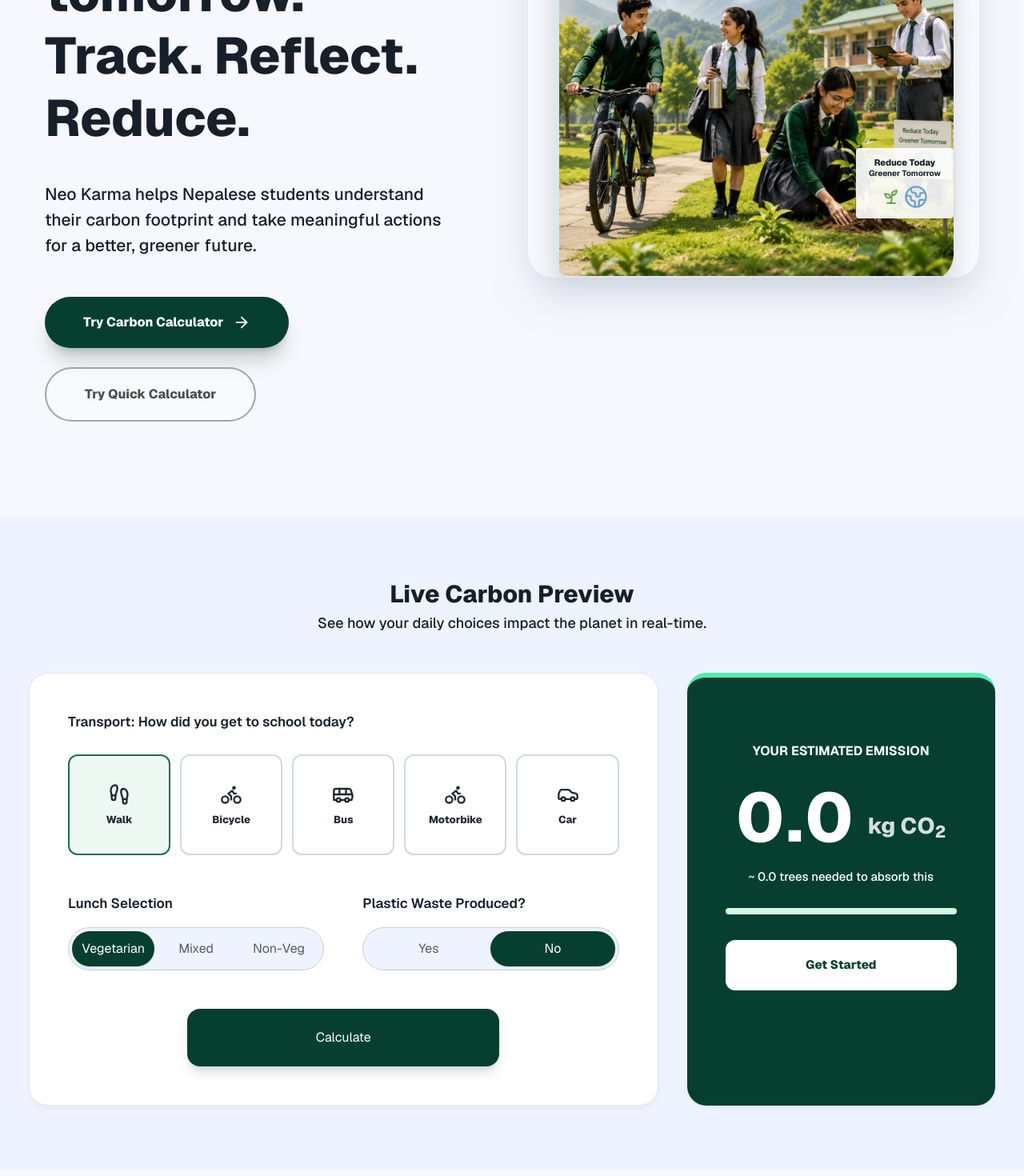
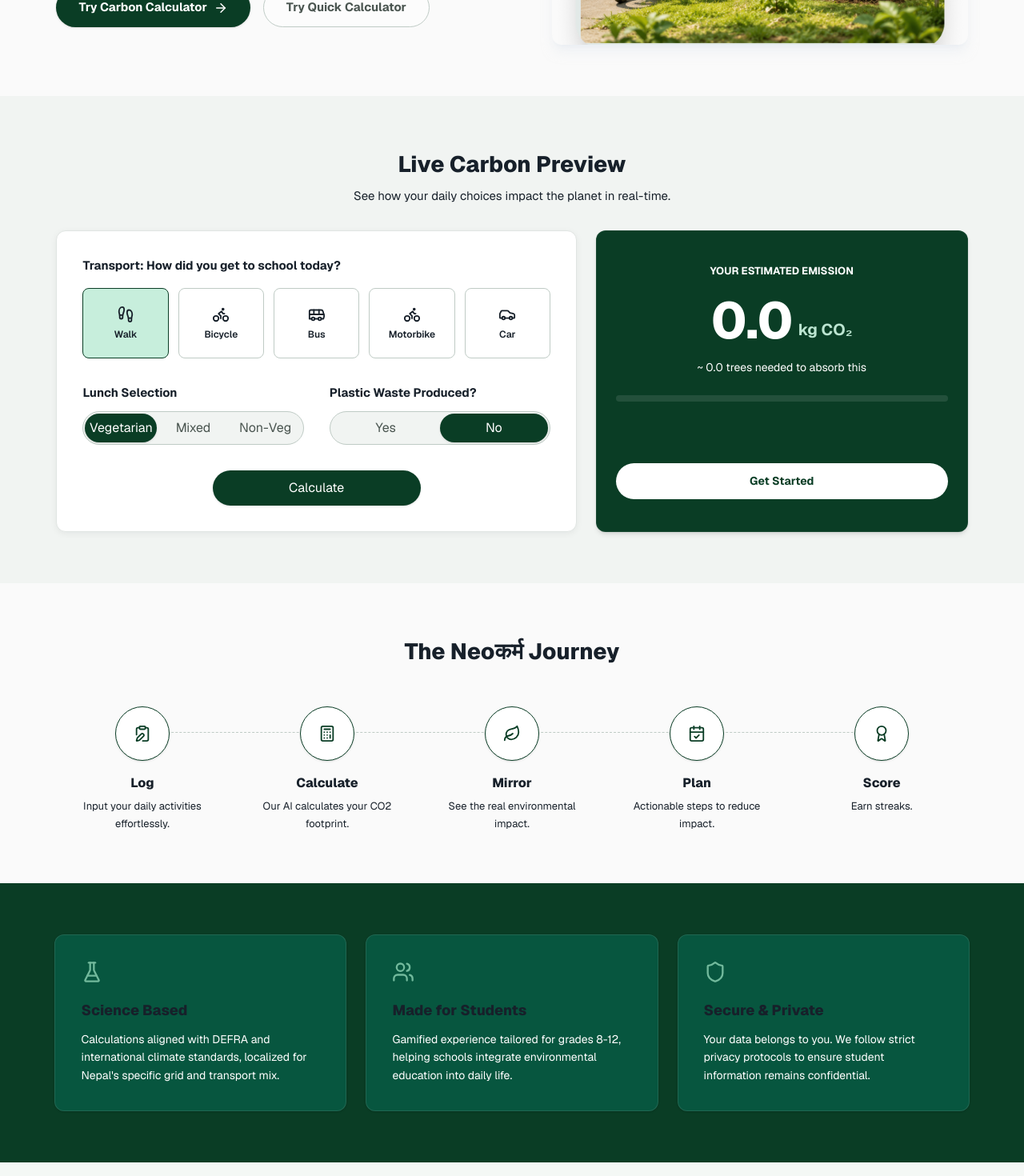
Before and after one commit to dipika-maharjan/NeoKarma, a Next.js app in the folder frontend/: page / in a window 1280 px wide. Shown: the part 500-1970 px from the top of the page at 80% size. Built offline with nearby package versions, Linux system fonts and the light colour scheme; no server answers.

Commit message:
ui fixes

```diff
--- a/frontend/src/app/page.jsx
+++ b/frontend/src/app/page.jsx
@@ -4,7 +4,7 @@
 import Image from 'next/image';
 import Link from 'next/link';
 import LandingNavbar from '@/components/LandingNavbar';
-import Footer from '@/components/Footer';
+import LandingFooter from '@/components/LandingFooter';
 import {
   ArrowRight,
   Award,
@@ -58,36 +58,36 @@
   };
 
   const transportOptions = [
-    { id: 'walk', label: 'Walk', icon: <Footprints size={28} /> },
-    { id: 'bicycle', label: 'Bicycle', icon: <Bike size={28} /> },
-    { id: 'bus', label: 'Bus', icon: <Bus size={28} /> },
-    { id: 'motorbike', label: 'Motorbike', icon: <Bike size={28} /> },
-    { id: 'car', label: 'Car', icon: <Car size={28} /> },
+    { id: 'walk', label: 'Walk', icon: <Footprints size={22} /> },
+    { id: 'bicycle', label: 'Bicycle', icon: <Bike size={22} /> },
+    { id: 'bus', label: 'Bus', icon: <Bus size={22} /> },
+    { id: 'motorbike', label: 'Motorbike', icon: <Bike size={22} /> },
+    { id: 'car', label: 'Car', icon: <Car size={22} /> },
   ];
 
   const journeySteps = [
     {
-      icon: <ClipboardPen size={30} />,
+      icon: <ClipboardPen size={22} />,
       title: 'Log',
       description: 'Input your daily activities effortlessly.',
     },
     {
-      icon: <Calculator size={30} />,
+      icon: <Calculator size={22} />,
       title: 'Calculate',
       description: 'Our AI calculates your CO2 footprint.',
     },
     {
-      icon: <Leaf size={30} />,
+      icon: <Leaf size={22} />,
       title: 'Mirror',
       description: 'See the real environmental impact.',
     },
     {
-      icon: <CalendarCheck size={30} />,
+      icon: <CalendarCheck size={22} />,
       title: 'Plan',
       description: 'Actionable steps to reduce impact.',
     },
     {
-      icon: <Award size={30} />,
+      icon: <Award size={22} />,
       title: 'Score',
       description: 'Earn streaks.',
     },
@@ -95,19 +95,19 @@
 
   const featureCards = [
     {
-      icon: <FlaskConical size={36} />,
+      icon: <FlaskConical size={28} />,
       title: 'Science Based',
       description:
         "Calculations aligned with DEFRA and international climate standards, localized for Nepal's specific grid and transport mix.",
     },
     {
-      icon: <Users size={36} />,
+      icon: <Users size={28} />,
       title: 'Made for Students',
       description:
         'Gamified experience tailored for grades 8-12, helping schools integrate environmental education into daily life.',
     },
     {
-      icon: <Shield size={36} />,
+      icon: <Shield size={28} />,
       title: 'Secure & Private',
       description:
         'Your data belongs to you. We follow strict privacy protocols to ensure student information remains confidential.',
@@ -117,37 +117,37 @@
   return (
     <>
       <LandingNavbar />
-      <main className="min-h-screen bg-[#f7f8fd]">
-        <section className="mx-auto max-w-[1840px] px-6 pb-[118px] pt-[112px] md:px-14">
-          <div className="grid items-center gap-20 lg:grid-cols-[0.93fr_1fr]">
+      <main className="min-h-screen bg-[#FAFAFA]">
+        <section className="mx-auto max-w-[94%] px-4 py-12 md:py-16 md:px-8">
+          <div className="grid items-center gap-12 lg:grid-cols-[1.1fr_1fr]">
             <div>
-              <div className="mb-14 inline-flex items-center gap-2 rounded-full bg-[#c8f3da] px-6 py-2 text-[13px] font-extrabold uppercase tracking-wide text-[#6c8c7d]">
-                <GraduationCap size={18} />
+              <div className="mb-6 inline-flex items-center gap-2 rounded-full bg-[#E8F5E9] px-4 py-1.5 text-[12px] font-bold uppercase tracking-wider text-[#1B5E20]">
+                <GraduationCap size={16} />
                 Made for Nepalese Schools
               </div>
 
-              <h1 className="mb-10 max-w-[780px] text-[48px] font-extrabold leading-[1.22] text-[#063f2f] md:text-[64px]">
+              <h1 className="mb-6 max-w-[780px] text-[34px] font-extrabold leading-[1.25] text-[#0A3D25] md:text-[44px]">
                 Your actions today shape tomorrow. Track. Reflect. Reduce.
               </h1>
 
-              <p className="mb-12 max-w-[760px] text-[21px] font-medium leading-8 text-[#6c7370]">
+              <p className="mb-8 max-w-[700px] text-[16px] md:text-[18px] leading-relaxed text-[#4A5550]">
                 Neo Karma helps Nepalese students understand their carbon
                 footprint and take meaningful actions for a better, greener
                 future.
               </p>
 
-              <div className="flex flex-wrap gap-6">
+              <div className="flex flex-wrap gap-4">
                 <Link
                   href="/calculator"
-                  className="inline-flex items-center gap-3 rounded-full bg-[#063f2f] px-12 py-5 text-[16px] font-extrabold text-white no-underline shadow-xl shadow-green-950/20 transition hover:bg-[#052f23]"
+                  className="inline-flex items-center gap-2 rounded-full bg-[#0A3D25] px-7 py-3 text-[15px] font-bold text-white no-underline shadow-sm transition hover:bg-[#072B1A]"
                 >
                   Try Carbon Calculator
-                  <ArrowRight size={22} />
+                  <ArrowRight size={18} />
                 </Link>
 
                 <Link
                   href="#preview"
-                  className="rounded-full border-2 border-[#9fa6a3] bg-white/20 px-12 py-5 text-[16px] font-extrabold text-[#46504b] no-underline transition hover:bg-white"
+                  className="rounded-full border border-[#BFCBC5] bg-white/40 px-7 py-3 text-[15px] font-bold text-[#4A5550] no-underline transition hover:bg-white"
                 >
                   Try Quick Calculator
                 </Link>
@@ -155,7 +155,7 @@
             </div>
 
             <div className="relative">
-              <div className="relative overflow-hidden rounded-[32px] shadow-2xl shadow-slate-400/50">
+              <div className="relative overflow-hidden rounded-xl shadow-lg shadow-slate-200/50">
                 <Image
                   src="/images/hero.png"
                   alt="Students planting trees in Nepal"
@@ -181,56 +181,56 @@
           </div>
         </section>
 
-        <section id="preview" className="bg-[#eef3ff] py-20">
-          <div className="mx-auto max-w-[1840px] px-6 md:px-9">
-            <div className="mb-12 text-center">
-              <h2 className="mb-1 text-3xl font-extrabold text-[#063f2f]">
+        <section id="preview" className="bg-[#F1F4F2] py-16">
+          <div className="mx-auto max-w-[94%] px-4 md:px-8">
+            <div className="mb-8 text-center">
+              <h2 className="mb-2 text-[26px] md:text-[28px] font-extrabold text-[#0A3D25]">
                 Live Carbon Preview
               </h2>
-              <p className="text-lg font-medium text-[#666f6b]">
+              <p className="text-[15px] text-[#4A5550]">
                 See how your daily choices impact the planet in real-time.
               </p>
             </div>
 
-            <div className="grid gap-9 lg:grid-cols-[1fr_0.49fr]">
-              <div className="rounded-3xl border border-gray-200 bg-white p-12 shadow-md shadow-slate-200/70">
-                <p className="mb-7 text-[17px] font-semibold text-[#276254]">
+            <div className="grid gap-6 lg:grid-cols-[1.4fr_1fr]">
+              <div className="rounded-xl border border-[#E0E5E2] bg-white p-6 md:p-8 shadow-[0_2px_8px_rgba(15,23,42,0.06)]">
+                <p className="mb-4 text-[15px] font-bold text-[#17202A]">
                   Transport: How did you get to school today?
                 </p>
 
-                <div className="mb-12 grid grid-cols-2 gap-3 sm:grid-cols-5">
+                <div className="mb-8 grid grid-cols-2 gap-3 sm:grid-cols-5">
                   {transportOptions.map((opt) => (
                     <button
                       key={opt.id}
                       type="button"
                       onClick={() => setTransport(opt.id)}
-                      className={`flex h-[126px] flex-col items-center justify-center rounded-xl border-2 text-[#222833] transition ${
+                      className={`flex h-[88px] flex-col items-center justify-center rounded-lg border text-[#17202A] transition-all ${
                         transport === opt.id
-                          ? 'border-[#1b6d5e] bg-[#eef8f3] text-[#063f2f]'
-                          : 'border-[#d4dbd8] bg-white hover:border-[#9eb8ae]'
+                          ? 'border-[#0A3D25] bg-[#C7EEDC] text-[#0A3D25] font-semibold'
+                          : 'border-[#BFCBC5] bg-white hover:border-[#0A3D25]'
                       }`}
                     >
-                      {opt.icon}
-                      <span className="mt-2 text-[13px] font-extrabold">{opt.label}</span>
+                      <span className="mb-1 flex h-6 items-center justify-center">{opt.icon}</span>
+                      <span className="text-[12px] font-semibold">{opt.label}</span>
                     </button>
                   ))}
                 </div>
 
-                <div className="grid gap-12 md:grid-cols-2">
+                <div className="grid gap-8 md:grid-cols-2">
                   <div>
-                    <p className="mb-4 text-[17px] font-semibold text-[#276254]">
+                    <p className="mb-3 text-[15px] font-bold text-[#17202A]">
                       Lunch Selection
                     </p>
-                    <div className="grid grid-cols-3 rounded-full border border-[#c7d0cf] bg-[#eef3ff] p-1">
+                    <div className="grid grid-cols-3 rounded-full border border-[#BFCBC5] bg-[#F1F4F2] p-0.5">
                       {['vegetarian', 'mixed', 'non-veg'].map((option) => (
                         <button
                           key={option}
                           type="button"
                           onClick={() => setLunch(option)}
-                          className={`h-11 rounded-full text-[14px] font-extrabold transition ${
+                          className={`h-9 rounded-full text-[13px] font-semibold transition ${
                             lunch === option
-                              ? 'bg-[#063f2f] text-white shadow-sm'
-                              : 'text-[#555d60] hover:text-[#063f2f]'
+                              ? 'bg-[#0A3D25] text-white shadow-sm'
+                              : 'text-[#4A5550] hover:text-[#0A3D25]'
                           }`}
                         >
                           {option === 'non-veg'
@@ -242,19 +242,19 @@
                   </div>
 
                   <div>
-                    <p className="mb-4 text-[17px] font-semibold text-[#276254]">
+                    <p className="mb-3 text-[15px] font-bold text-[#17202A]">
                       Plastic Waste Produced?
                     </p>
-                    <div className="grid grid-cols-2 rounded-full border border-[#c7d0cf] bg-[#eef3ff] p-1">
+                    <div className="grid grid-cols-2 rounded-full border border-[#BFCBC5] bg-[#F1F4F2] p-0.5">
                       {['yes', 'no'].map((option) => (
                         <button
                           key={option}
                           type="button"
                           onClick={() => setPlasticWaste(option)}
-                          className={`h-11 rounded-full text-[14px] font-extrabold transition ${
+                          className={`h-9 rounded-full text-[13px] font-semibold transition ${
                             plasticWaste === option
-                              ? 'bg-[#063f2f] text-white shadow-sm'
-                              : 'text-[#555d60] hover:text-[#063f2f]'
+                              ? 'bg-[#0A3D25] text-white shadow-sm'
+                              : 'text-[#4A5550] hover:text-[#0A3D25]'
                           }`}
                         >
                           {option.charAt(0).toUpperCase() + option.slice(1)}
@@ -264,41 +264,43 @@
                   </div>
                 </div>
 
-                <div className="mt-12 flex justify-center">
+                <div className="mt-8 flex justify-center">
                   <button
                     type="button"
                     onClick={handleCalculate}
-                    className="h-[72px] w-full max-w-[390px] rounded-2xl bg-[#063f2f] text-[15px] font-extrabold text-white shadow-lg shadow-green-950/15 transition hover:bg-[#052f23]"
+                    className="h-11 w-full max-w-[260px] rounded-full bg-[#0A3D25] text-[14px] font-bold text-white shadow-sm hover:bg-[#072B1A] transition-colors"
                   >
                     Calculate
                   </button>
                 </div>
               </div>
 
-              <div className="rounded-3xl border-t-[6px] border-[#4eedaf] bg-[#063f2f] px-12 py-20 text-center text-white shadow-md shadow-slate-200/70">
-                <p className="mb-7 text-[16px] font-bold uppercase tracking-[0.25em] text-[#a6c4bb]">
+              <div className="rounded-xl border border-white/5 bg-[#0A3D25] px-6 py-10 text-center text-white shadow-md flex flex-col justify-between h-full">
+                <div>
+                  <p className="mb-5 text-[13px] font-bold uppercase tracking-[0.15em] text-[#72B99C]">
                     Your Estimated Emission
                   </p>
-                <div className="mb-5 flex items-end justify-center gap-4">
-                  <span className="text-[86px] font-extrabold leading-none tracking-wide">
+                  <div className="mb-4 flex items-end justify-center gap-2">
+                    <span className="text-[64px] font-extrabold leading-none tracking-tight">
                       {co2.toFixed(1)}
                     </span>
-                  <span className="mb-3 text-[28px] font-extrabold text-[#d3dfdc]">
-                    kg CO<sub>2</sub>
+                    <span className="mb-1.5 text-[20px] font-bold text-[#BCE5D1]">
+                      kg CO₂
                     </span>
                   </div>
-                <p className="mb-7 text-[15px] font-medium text-[#c1d4ce]">
+                  <p className="mb-6 text-[14px] text-[#BCE5D1]">
                     ~ {(co2 * 0.05).toFixed(1)} trees needed to absorb this
                   </p>
-                <div className="mb-8 h-2 rounded-full bg-[#d5f8e3]">
+                  <div className="mb-8 h-2 rounded-full bg-white/10 overflow-hidden">
                     <div
-                    className="h-full rounded-full bg-[#69e7ae] transition-all"
+                      className="h-full rounded-full bg-[#72B99C] transition-all"
                       style={{ width: `${Math.min(100, co2 * 18)}%` }}
                     />
                   </div>
+                </div>
                 <Link
                   href="/register"
-                  className="block rounded-xl bg-white px-8 py-5 text-[15px] font-extrabold text-[#063f2f] no-underline transition hover:bg-[#f3fff8]"
+                  className="block rounded-full bg-white py-3 text-[14px] font-bold text-[#0A3D25] no-underline transition hover:bg-gray-50"
                 >
                   Get Started
                 </Link>
@@ -307,23 +309,23 @@
           </div>
         </section>
 
-        <section id="journey" className="bg-[#f7f8fd] py-20">
-          <div className="mx-auto max-w-[1680px] px-6 md:px-9">
-            <h2 className="mb-16 text-center text-3xl font-extrabold text-[#063f2f]">
+        <section id="journey" className="bg-[#FAFAFA] py-16">
+          <div className="mx-auto max-w-[94%] px-4 md:px-8">
+            <h2 className="mb-12 text-center text-[26px] md:text-[28px] font-extrabold text-[#0A3D25]">
               The Neoकर्म Journey
             </h2>
 
-            <div className="grid grid-cols-2 gap-10 md:grid-cols-5 md:gap-0">
+            <div className="grid grid-cols-2 gap-8 md:grid-cols-5 md:gap-4">
               {journeySteps.map((step, index) => (
                 <div key={step.title} className="relative flex flex-col items-center text-center">
                   {index > 0 && (
-                    <div className="absolute left-[-50%] top-10 hidden h-px w-full border-t-2 border-dashed border-[#b6c3bf] md:block" />
+                    <div className="absolute left-[-50%] top-8 hidden h-px w-full border-t border-dashed border-[#BFCBC5] md:block" />
                   )}
-                  <div className="relative z-10 mb-6 flex h-[86px] w-[86px] items-center justify-center rounded-full border-2 border-[#1b6d5e] bg-white text-[#243039] shadow-md shadow-green-950/10">
+                  <div className="relative z-10 mb-4 flex h-[68px] w-[68px] items-center justify-center rounded-full border border-[#0A3D25] bg-white text-[#0A3D25] shadow-sm">
                     {step.icon}
                   </div>
-                  <h3 className="mb-2 text-xl font-extrabold text-[#232735]">{step.title}</h3>
-                  <p className="max-w-[220px] text-[15px] font-medium leading-5 text-[#6c7370]">
+                  <h3 className="mb-1.5 text-[16px] font-bold text-[#17202A]">{step.title}</h3>
+                  <p className="max-w-[180px] text-[13px] text-[#4A5550] leading-relaxed">
                     {step.description}
                   </p>
                 </div>
@@ -332,16 +334,16 @@
           </div>
         </section>
 
-        <section id="features" className="bg-[#063f2f] px-6 py-[74px] md:px-9">
-          <div className="mx-auto grid max-w-[1840px] gap-10 md:grid-cols-3">
+        <section id="features" className="bg-[#0A3D25] px-4 py-16 md:px-8">
+          <div className="mx-auto max-w-[94%] grid gap-6 md:grid-cols-3">
             {featureCards.map((card) => (
               <div
                 key={card.title}
-                className="rounded-[28px] border-l-[6px] border-[#49e6a4] bg-[#0e6049] p-12 text-white shadow-xl shadow-green-950/20"
+                className="rounded-xl border border-white/10 bg-[#07563F] p-8 text-white shadow-sm"
               >
-                <div className="mb-8 text-[#5df0ad]">{card.icon}</div>
-                <h3 className="mb-7 text-[25px] font-extrabold text-white">{card.title}</h3>
-                <p className="text-[16px] font-medium leading-7 text-[#b7d0c7]">
+                <div className="mb-5 text-[#72B99C]">{card.icon}</div>
+                <h3 className="mb-3 text-[18px] font-bold text-white">{card.title}</h3>
+                <p className="text-[14px] text-[#BCE5D1] leading-relaxed">
                   {card.description}
                 </p>
               </div>
@@ -349,7 +351,7 @@
           </div>
         </section>
       </main>
-      <Footer />
+      <LandingFooter />
     </>
   );
 }
```
Also changed, not shown: frontend/src/app/login/page.js (+9 -9 lines), frontend/src/app/register/page.js (+6 -6 lines), frontend/src/components/LandingNavbar.jsx (+9 -9 lines). Lines whose indentation alone changed are shown as unchanged.
